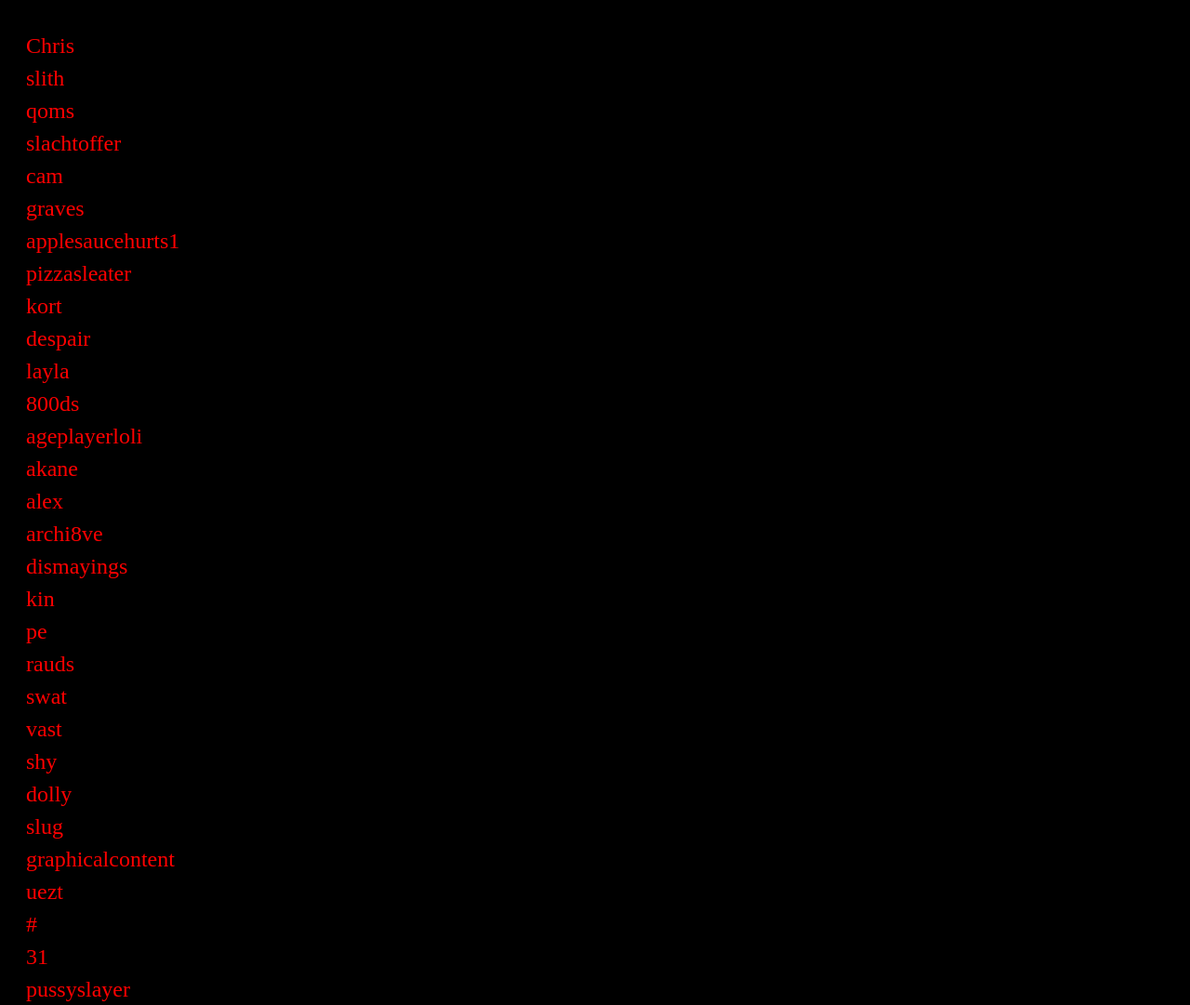
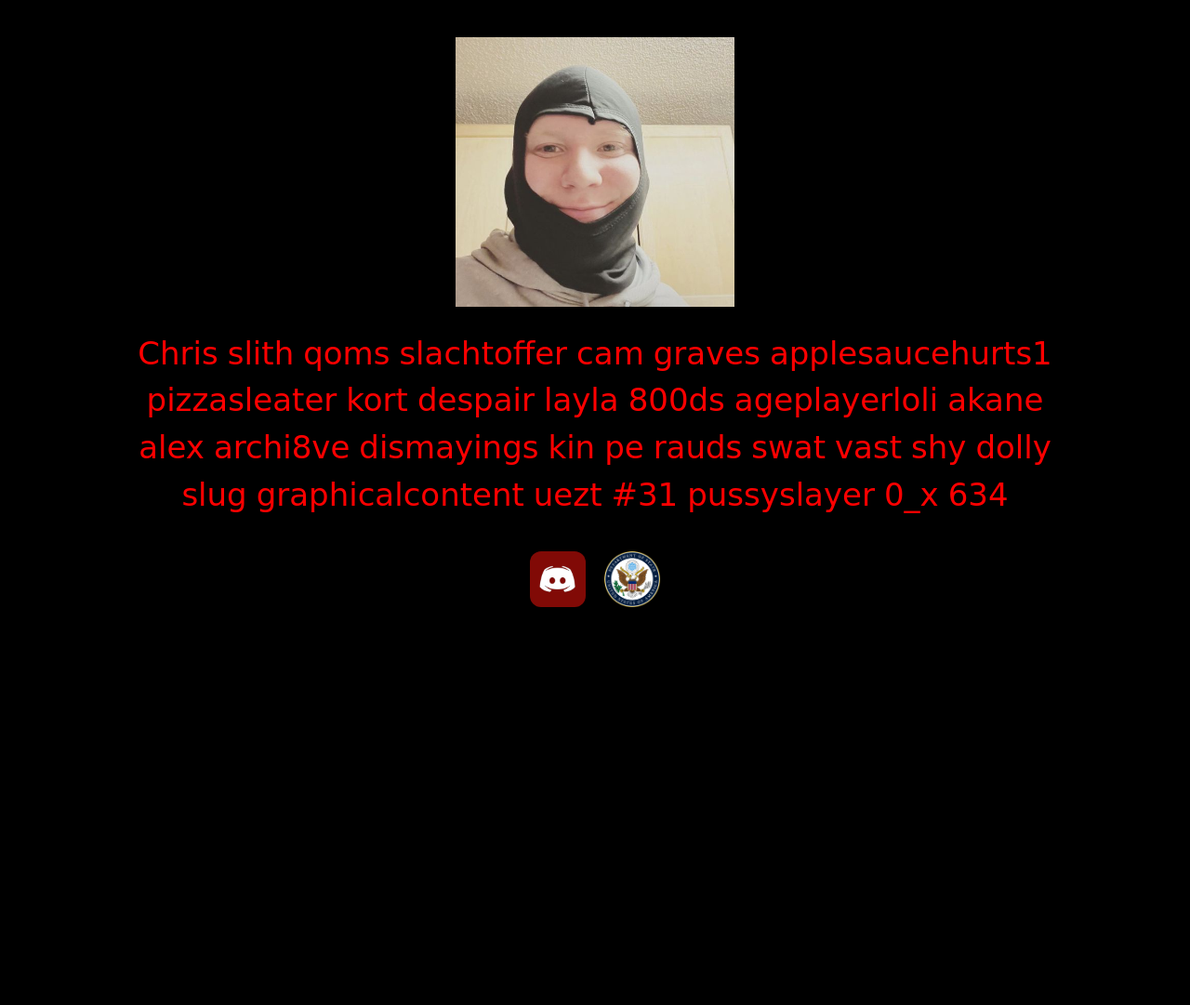
Before and after one commit to ffffffsdfsdfsdfsdfsdf/ffffffsdfsdfsdfsdfsdf.github.io, a plain HTML site: page index.html in a window 1280 px wide. Shown: the top 1081 px of the page at 93% size. After the commit the page ends 800 px from the top, so only its background shows below. Drawn offline with Linux system fonts and the light colour scheme; a web font is replaced by a local one.

Commit message:
Add files via upload

```diff
--- a/index.html
+++ b/index.html
@@ -3,53 +3,113 @@
 <head>
   <meta charset="UTF-8" />
   <meta name="viewport" content="width=device-width, initial-scale=1" />
-<title>Gothic Red Names</title>
+  <title>Gothic Names</title>
+
+  <!-- Gothic Font -->
+  <link href="https://fonts.googleapis.com/css2?family=UnifrakturMaguntia&display=swap" rel="stylesheet">
+
   <style>
     body {
-    background-color: black;
-    font-family: 'Old English Text MT', 'Gothic', serif;
+      background-color: #000;
       color: red;
-    padding: 20px;
+      font-family: 'UnifrakturMaguntia', cursive;
+      text-align: center;
+      padding: 40px 20px;
+      margin: 0;
+      overflow-x: hidden;
     }
+
+    .top-image-wrapper {
+      perspective: 1000px;
+      display: flex;
+      justify-content: center;
+      align-items: center;
+      margin-bottom: 30px;
+    }
+
+    .top-image {
+      width: 300px;
+      transition: transform 0.1s ease-out;
+    }
+
+    .name-list {
+      display: flex;
+      flex-wrap: wrap;
+      justify-content: center;
+      gap: 10px;
+      font-size: 34px;
+      max-width: 1000px;
+      margin: 0 auto 40px;
+      line-height: 1.2;
+    }
+
     .name {
-    display: block;
-    font-size: 24px;
-    margin: 8px 0;
+      white-space: nowrap;
+    }
+
+    .links-row {
+      display: flex;
+      justify-content: center;
+      align-items: center;
+      gap: 20px;
+      margin-top: 30px;
+    }
+
+    .links-row a img {
+      height: 60px;
+      width: 60px;
+      border-radius: 12px;
+      transition: transform 0.2s ease-in-out;
+    }
+
+    .links-row a img:hover {
+      transform: scale(1.1);
     }
   </style>
 </head>
 <body>
-  <span class="name">Chris</span>
-  <span class="name">slith</span>
-  <span class="name">qoms</span>
-  <span class="name">slachtoffer</span>
-  <span class="name">cam</span>
-  <span class="name">graves</span>
-  <span class="name">applesaucehurts1</span>
-  <span class="name">pizzasleater</span>
-  <span class="name">kort</span>
-  <span class="name">despair</span>
-  <span class="name">layla</span>
-  <span class="name">800ds</span>
-  <span class="name">ageplayerloli</span>
-  <span class="name">akane</span>
-  <span class="name">alex</span>
-  <span class="name">archi8ve</span>
-  <span class="name">dismayings</span>
-  <span class="name">kin</span>
-  <span class="name">pe</span>
-  <span class="name">rauds</span>
-  <span class="name">swat</span>
-  <span class="name">vast</span>
-  <span class="name">shy</span>
-  <span class="name">dolly</span>
-  <span class="name">slug</span>
-  <span class="name">graphicalcontent</span>
-  <span class="name">uezt</span>
-  <span class="name">#</span>
-  <span class="name">31</span>
-  <span class="name">pussyslayer</span>
-  <span class="name">0_x</span>
-  <span class="name">634</span>
+
+  <!-- Top Image -->
+  <div class="top-image-wrapper">
+    <img src="top.png" alt="Top Image" class="top-image" id="tiltImage" />
+  </div>
+
+  <!-- Name List -->
+  <div class="name-list">
+    <div class="name">Chris</div><div class="name">slith</div><div class="name">qoms</div>
+    <div class="name">slachtoffer</div><div class="name">cam</div><div class="name">graves</div>
+    <div class="name">applesaucehurts1</div><div class="name">pizzasleater</div><div class="name">kort</div>
+    <div class="name">despair</div><div class="name">layla</div><div class="name">800ds</div>
+    <div class="name">ageplayerloli</div><div class="name">akane</div><div class="name">alex</div>
+    <div class="name">archi8ve</div><div class="name">dismayings</div><div class="name">kin</div>
+    <div class="name">pe</div><div class="name">rauds</div><div class="name">swat</div>
+    <div class="name">vast</div><div class="name">shy</div><div class="name">dolly</div>
+    <div class="name">slug</div><div class="name">graphicalcontent</div><div class="name">uezt</div>
+    <div class="name">#31</div><div class="name">pussyslayer</div><div class="name">0_x</div><div class="name">634</div>
+  </div>
+
+  <!-- Discord + Gov Link Row -->
+  <div class="links-row">
+    <a href="https://discord.gg/paste" target="_blank" rel="noopener noreferrer">
+      <img src="discord.png" alt="Join Discord" />
+    </a>
+    <a href="https://www.justice.gov/criminal-ccips/extortion" target="_blank" rel="noopener noreferrer">
+      <img src="gov.png" alt="Get Help (Extortion)" />
+    </a>
+  </div>
+
+  <!-- Tilt Script -->
+  <script>
+    const image = document.getElementById('tiltImage');
+    document.addEventListener('mousemove', (e) => {
+      const x = (e.clientX / window.innerWidth - 0.5) * 30;
+      const y = (e.clientY / window.innerHeight - 0.5) * 30;
+      image.style.transform = `rotateY(${x}deg) rotateX(${-y}deg)`;
+    });
+    document.addEventListener('mouseleave', () => {
+      image.style.transform = 'rotateY(0deg) rotateX(0deg)';
+    });
+  </script>
+
 </body>
 </html>
```
Also changed, not shown: discord.png (added), gov.png (added), top.png (added). Lines whose indentation alone changed are shown as unchanged.
